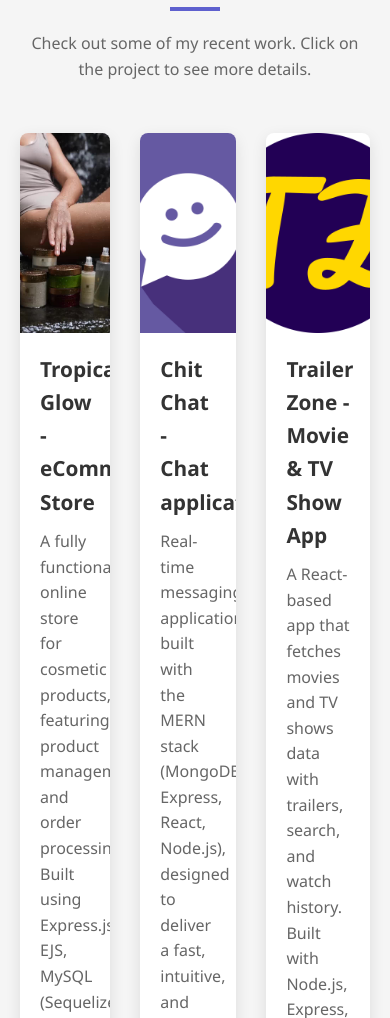
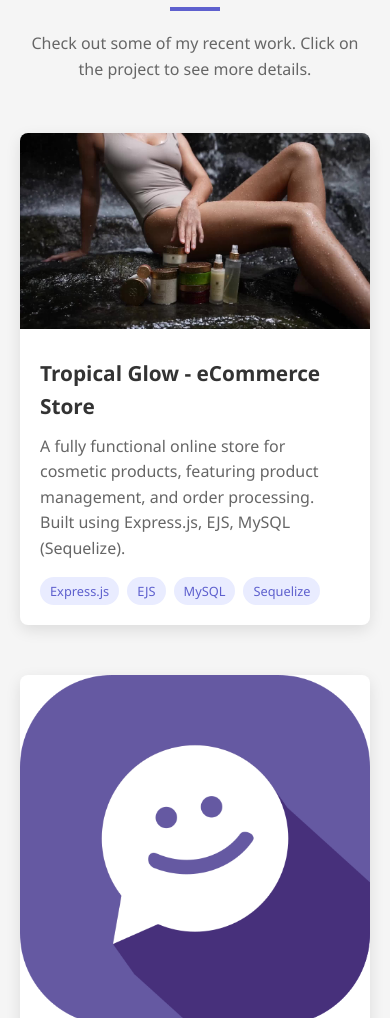
Before and after one commit to ZoranSpasenovic/portfolio, a plain HTML site: page index.html in a window 390 px wide. Shown: the part 2164-3182 px from the top of the page. Drawn offline with nearby package versions, Linux system fonts and the light colour scheme.

Commit message:
add .gitignore to exclude .DS_Store and update resume PDF; enhance project layout in CSS

```diff
--- a/style.css
+++ b/style.css
@@ -359,7 +359,6 @@ nav {
 
 .project-content {
   padding: 20px;
-
 }
 
 .project-content h3 {
@@ -749,4 +748,12 @@ footer {
     bottom: 25%;
     right: 12%;
   }
+  .projects-grid {
+    flex-direction: column;
+    gap: 50px;
+  }
+
+  .project-img {
+    height: auto;
+  }
 }
```
Also changed, not shown: 3 other files.
